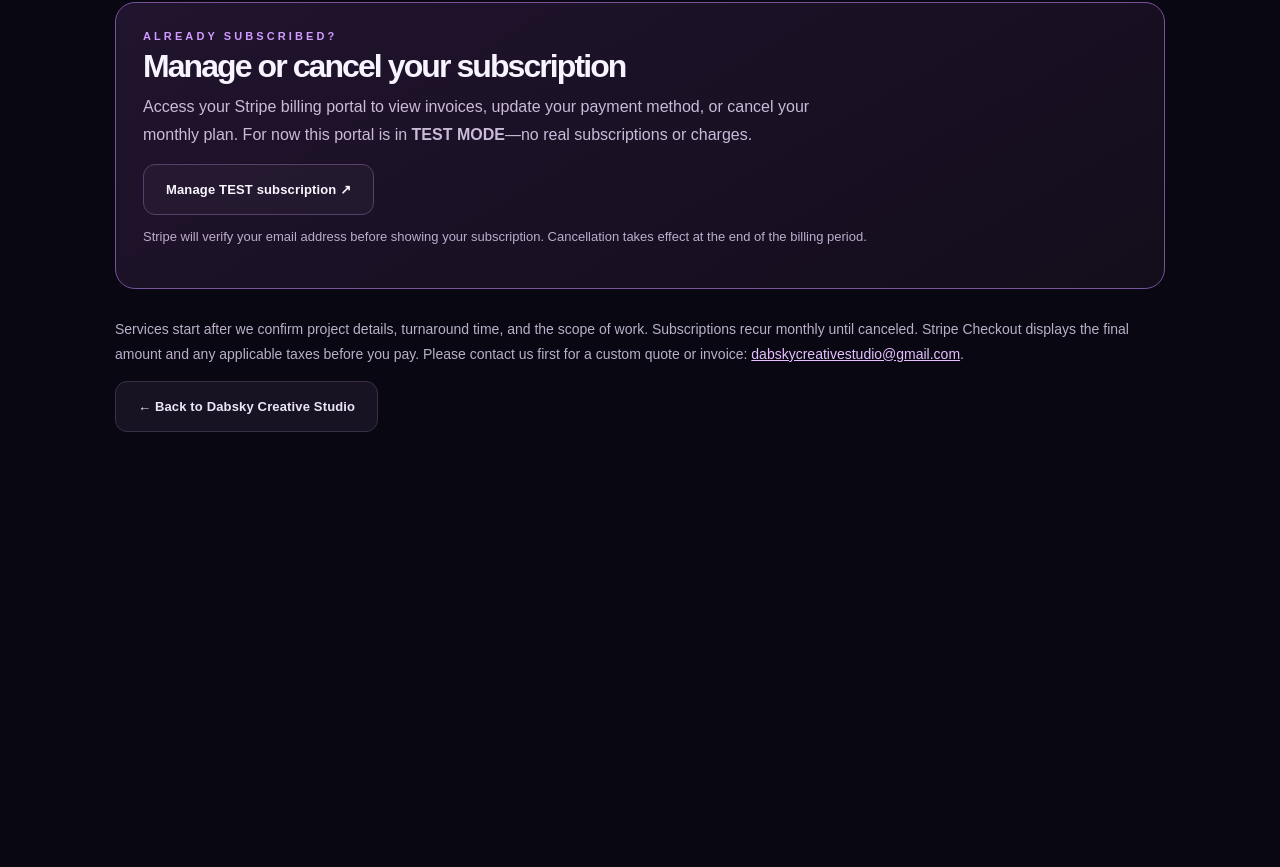
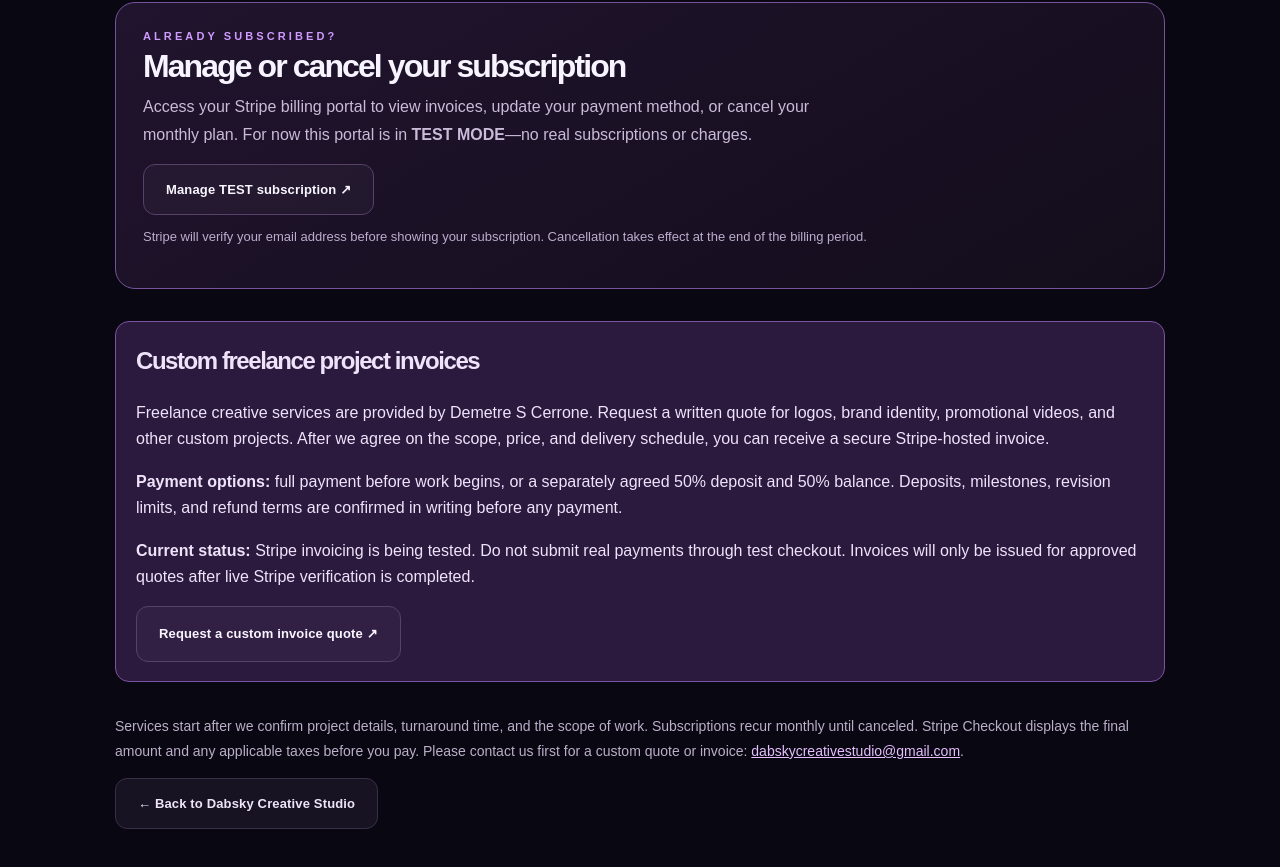
Before and after one commit to demetrecerrone-star/dabsky-creative-studio, a website: page payments.html in a window 1280 px wide. Shown: the part 1023-1890 px from the top of the page. Before the commit the page ends 1565 px from the top, so only its background shows below. Drawn offline with Linux system fonts and the light colour scheme; no server answers.

Commit message:
Add freelancer custom invoice and deposit workflow to payments page

```diff
--- a/payments.html
+++ b/payments.html
@@ -46,6 +46,7 @@
 <a class="button button-outline" href="https://billing.stripe.com/p/login/test_bJe3cv2KD9uPgL18Uf5AQ00" rel="noopener noreferrer">Manage TEST subscription ↗</a>
 <p style="color:#bcadce;font-size:13px;line-height:1.6;margin-top:12px;">Stripe will verify your email address before showing your subscription. Cancellation takes effect at the end of the billing period.</p>
 </section>
+<section class="payment-notice" id="custom-invoices" aria-labelledby="custom-invoices-title" style="margin:32px 0"><h2 id="custom-invoices-title">Custom freelance project invoices</h2><p>Freelance creative services are provided by Demetre S Cerrone. Request a written quote for logos, brand identity, promotional videos, and other custom projects. After we agree on the scope, price, and delivery schedule, you can receive a secure Stripe-hosted invoice.</p><p><strong>Payment options:</strong> full payment before work begins, or a separately agreed 50% deposit and 50% balance. Deposits, milestones, revision limits, and refund terms are confirmed in writing before any payment.</p><p><strong>Current status:</strong> Stripe invoicing is being tested. Do not submit real payments through test checkout. Invoices will only be issued for approved quotes after live Stripe verification is completed.</p><a class="button button-outline" href="/#contact">Request a custom invoice quote ↗</a></section>
 <p class="payment-foot">Services start after we confirm project details, turnaround time, and the scope of work. Subscriptions recur monthly until canceled. Stripe Checkout displays the final amount and any applicable taxes before you pay. Please contact us first for a custom quote or invoice: <a href="mailto:dabskycreativestudio@gmail.com">dabskycreativestudio@gmail.com</a>.</p>
 <a href="/" class="button button-ghost">← Back to Dabsky Creative Studio</a>
 </main>
```
